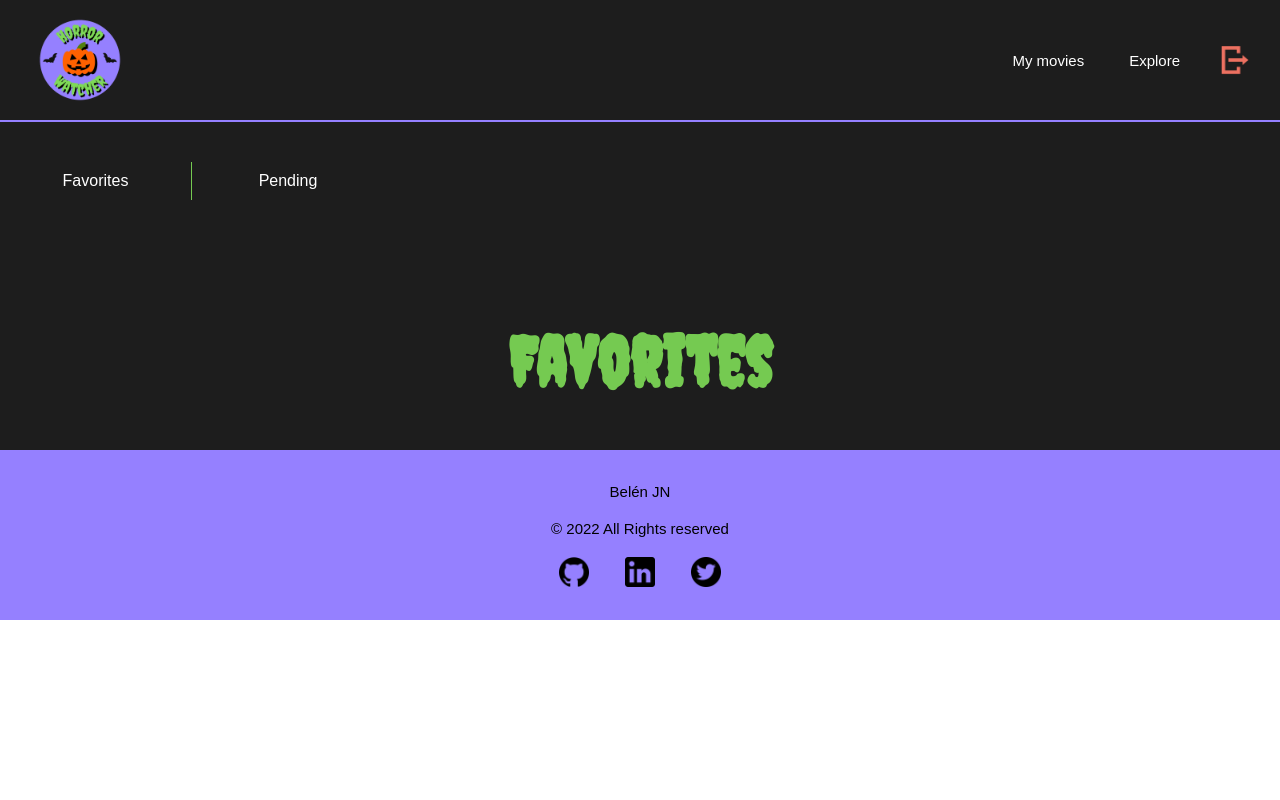
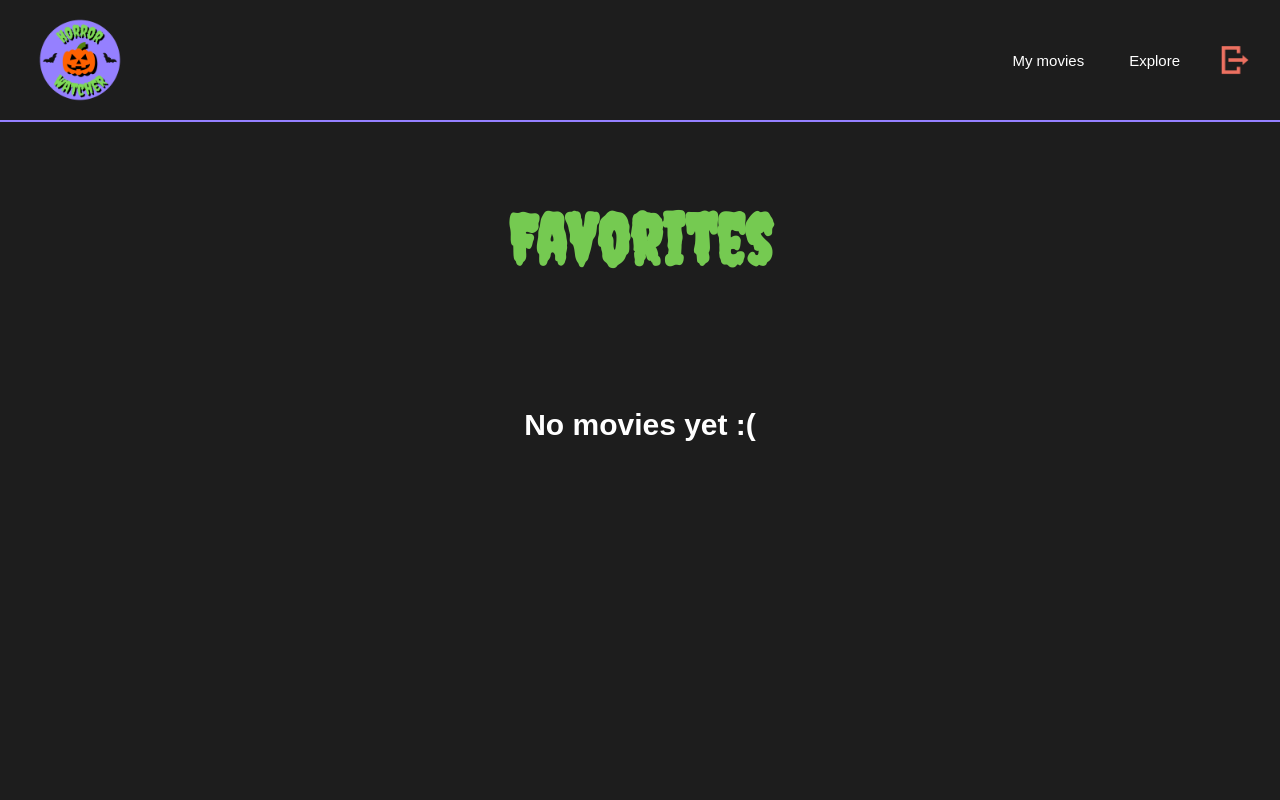
Before and after one commit to belenjn/horror-watcher-app, a React (Vite) app: page /myMovies in a window 1280 px wide. Shown: the top 800 px of the page. Built offline with nearby package versions, Linux system fonts and the light colour scheme; no server answers; a web font is replaced by a local one.

Commit message:
Creating favorite's movies view

```diff
--- a/src/components/footer/Footer.css
+++ b/src/components/footer/Footer.css
@@ -1,9 +1,10 @@
 .footer__container {
+  align-self: baseline;
   display: flex;
   background-color: var(--primary-color);
   flex-direction: column;
   justify-content: center;
-  height: 170px;
+  height: 150px;
   width: 100%;
 }
 
--- a/src/components/grid/Grid.css
+++ b/src/components/grid/Grid.css
@@ -2,6 +2,7 @@
   background-color: var(--main-bg-color);
   display: flex;
   flex-direction: column;
+  margin-top: 100px;
 }
 
 .top__button {
--- a/src/components/grid/Grid.tsx
+++ b/src/components/grid/Grid.tsx
@@ -9,6 +9,8 @@ import "./Grid.css";
 
 export const Grid = ({ movies }: { movies: Movie[] }) => {
   const [page, setPage] = useState<number>(1);
+  const [search, setSearch] = useState<string>("");
+
   const dispatch = useAppDispatch();
 
   const override: CSSProperties = {
@@ -24,18 +26,40 @@ export const Grid = ({ movies }: { movies: Movie[] }) => {
     });
   };
 
+  function filterMovie() {
+    if (search.length) {
+      const newArray = movies.filter((movie) => {
+        return JSON.stringify(movie.title)
+          .toLocaleLowerCase()
+          .includes(search.toLocaleLowerCase());
+      });
+      return newArray;
+    } else {
+      return movies;
+    }
+  }
+
+  const moviesFiltered = filterMovie();
+
   useEffect(() => {
     dispatch(fetchGetMovies(page));
   }, [dispatch, page]);
 
   return (
     <div className="grid__container">
+      <form
+        onSubmit={(e): void => {
+          e.preventDefault();
+          setSearch("");
+        }}
+      >
         <button className="top__button" onClick={handleClickToTop}>
           ⌃
         </button>
         <div className="grid__container--input">
           <div className="grid__input--image" />
           <input
+            onChange={(e): void => setSearch(e.target.value)}
             className="grid__input"
             type="text"
             placeholder="Search by title, year..."
@@ -57,13 +81,14 @@ export const Grid = ({ movies }: { movies: Movie[] }) => {
           endMessage={<span>You have seen it all!</span>}
         >
           <div className="grid__container--items">
-          {movies.map(
+            {moviesFiltered.map(
               (movie: Movie, id: number): JSX.Element => (
                 <GridCard movie={movie} key={id} />
               )
             )}
           </div>
         </InfiniteScroll>
+      </form>
     </div>
   );
 };
--- a/src/components/my-movies-page/favorites/Favorites.css
+++ b/src/components/my-movies-page/favorites/Favorites.css
@@ -13,3 +13,16 @@
   margin-bottom: 40px;
   height: 90px;
 }
+
+.favorites__container--grid {
+  background-color: var(--main-bg-color);
+  display: flex;
+  justify-content: center;
+  height: 800px;
+  width: 100%;
+}
+
+.favorites__container--grid>h1 {
+    color: white;
+    text-align: center;
+}
--- a/src/components/my-movies-page/favorites/Favorites.tsx
+++ b/src/components/my-movies-page/favorites/Favorites.tsx
@@ -1,11 +1,18 @@
 import "./Favorites.css"
 
 export const Favorites = () => {
+  const movies: [] = []
   return (
     <div className='favorites__container'>
         <h1 className="favorites__container--title">
             Favorites
         </h1>
+
+        <div className="favorites__container--grid">
+          {
+            movies.length === 0 ? <h1>No movies yet :(</h1> : <h1>Movies</h1>
+          }
+        </div>
     </div>
   )
 }
--- a/src/components/navbar/Navbar.css
+++ b/src/components/navbar/Navbar.css
@@ -5,9 +5,13 @@
   color: white;
   display: flex;
   flex-direction: row;
+  position: fixed;
+  top: 0;
   justify-content: space-between;
   padding: 10px;
+  width: 100%;
   font-family: var(--main-font-family);
+
 }
 
 .logo__navbar {
```
Also changed, not shown: src/components/my-movies-page/MyMoviesPage.tsx (+13 -15 lines). Lines whose indentation alone changed are shown as unchanged.
